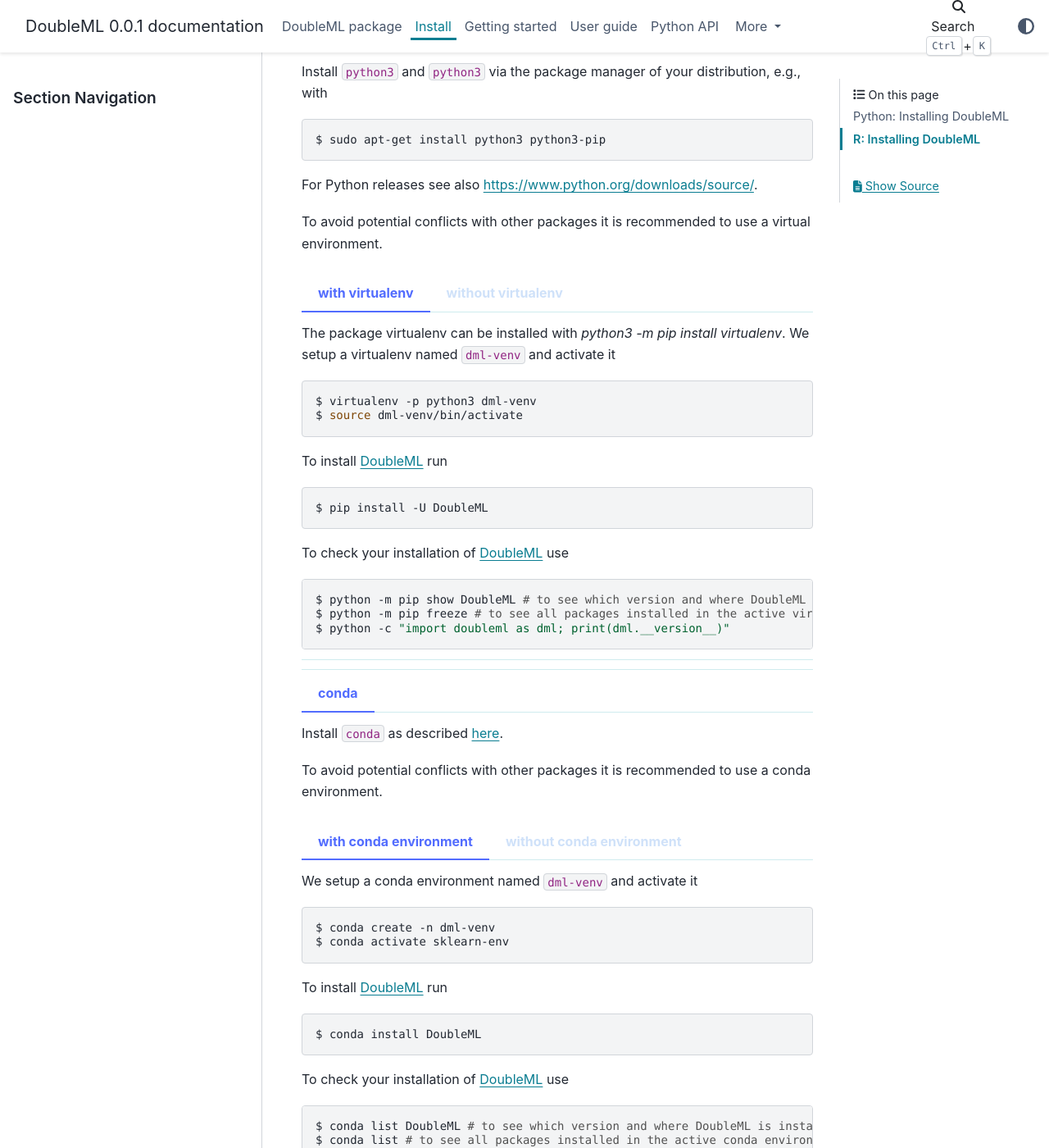
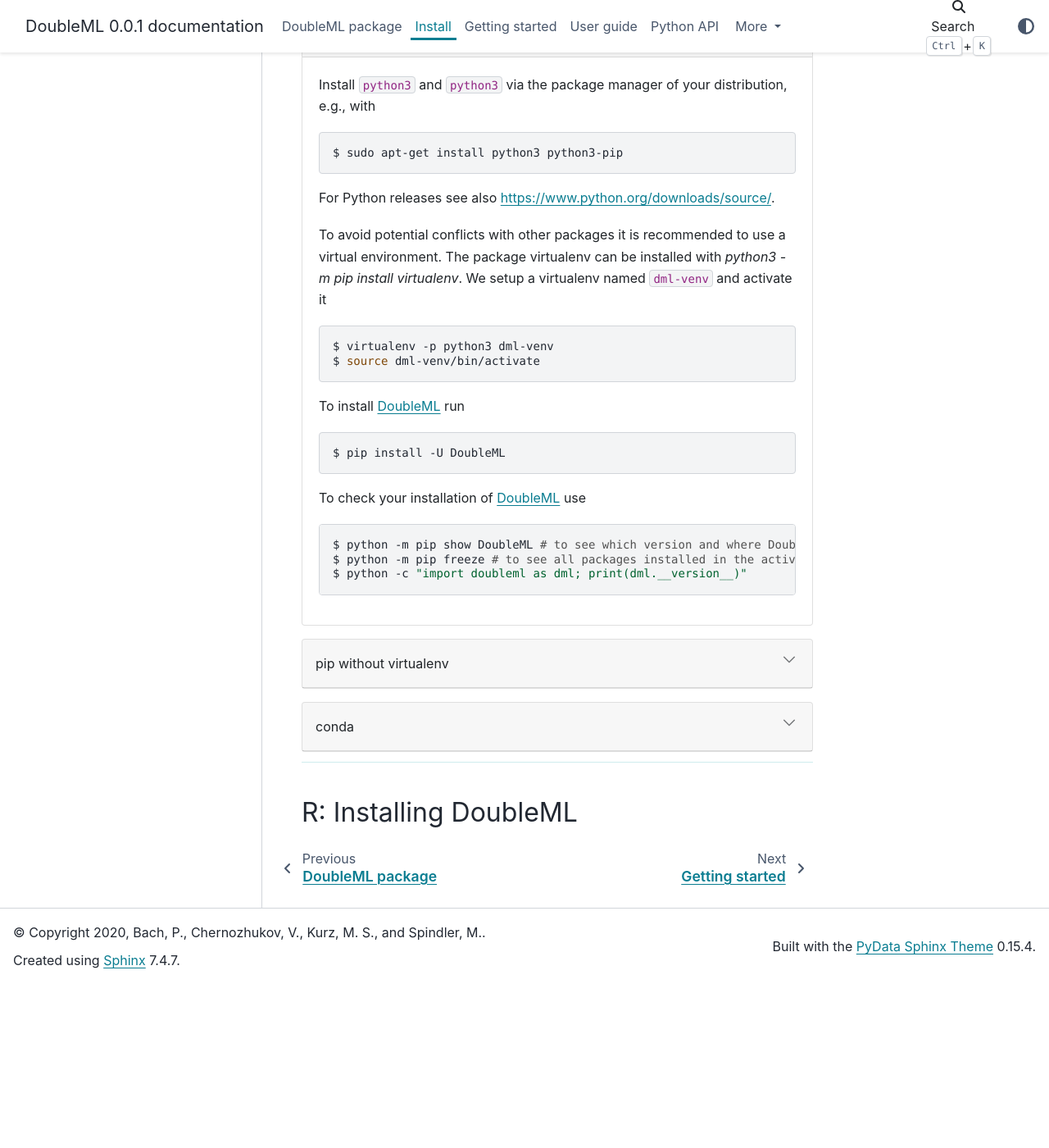
Before and after one commit to DoubleML/doubleml-for-py, a Sphinx documentation site: the page built from doc/intro/install.rst, in a window 1280 px wide and 1400 px high, scrolled down 840 px. Shown: the whole window at 82% size. Built offline with Sphinx 7.4.7 and the PyData theme 0.15.4, drawn with Linux system fonts in a browser that asks for light colours; pages that are not in the unit, such as notebooks, are missing from menus; after the commit the page ends 2040 px from its top, so only the background shows below that; some of the changed lines change nothing that is shown; some of the changed text lies outside the part shown.

Commit message:
nested tabs are not supported, therefore switch to dropdowns

```diff
--- a/doc/intro/install.rst
+++ b/doc/intro/install.rst
@@ -26,7 +26,8 @@
 
 .. tabbed:: Linux
 
-    .. tabbed:: pip
+    .. dropdown:: pip with virtualenv
+        :open:
 
         Install ``python3`` and ``python3`` via the package manager of your distribution, e.g., with
 
@@ -37,54 +38,60 @@
         For Python releases see also `<https://www.python.org/downloads/source/>`_.
 
         To avoid potential conflicts with other packages it is recommended to use a virtual environment.
+        The package virtualenv can be installed with `python3 -m pip install virtualenv`.
+        We setup a virtualenv named ``dml-venv`` and activate it
 
-        .. tabbed:: with virtualenv
+        .. code-block:: Bash
 
-            The package virtualenv can be installed with `python3 -m pip install virtualenv`.
-            We setup a virtualenv named ``dml-venv`` and activate it
+            $ virtualenv -p python3 dml-venv
+            $ source dml-venv/bin/activate
 
-            .. code-block:: Bash
+        To install :ref:`DoubleML <doubleml_package>` run
 
-                $ virtualenv -p python3 dml-venv
-                $ source dml-venv/bin/activate
+        .. code-block:: Bash
 
-            To install :ref:`DoubleML <doubleml_package>` run
+            $ pip install -U DoubleML
 
-            .. code-block:: Bash
+        To check your installation of :ref:`DoubleML <doubleml_package>` use
 
-                $ pip install -U DoubleML
+        .. code-block:: Bash
 
-            To check your installation of :ref:`DoubleML <doubleml_package>` use
+            $ python -m pip show DoubleML # to see which version and where DoubleML is installed
+            $ python -m pip freeze # to see all packages installed in the active virtualenv
+            $ python -c "import doubleml as dml; print(dml.__version__)"
 
-            .. code-block:: Bash
+    .. dropdown:: pip without virtualenv
 
-                $ python -m pip show DoubleML # to see which version and where DoubleML is installed
-                $ python -m pip freeze # to see all packages installed in the active virtualenv
-                $ python -c "import doubleml as dml; print(dml.__version__)"
+        Install ``python3`` and ``python3`` via the package manager of your distribution, e.g., with
 
-        .. tabbed:: without virtualenv
+        .. code-block:: Bash
 
-            To install :ref:`DoubleML <doubleml_package>` run
+            $ sudo apt-get install python3 python3-pip
 
-            .. code-block:: Bash
+        For Python releases see also `<https://www.python.org/downloads/source/>`_.
 
-                $ pip3 install -U DoubleML
+        To install :ref:`DoubleML <doubleml_package>` run
 
-            To check your installation of :ref:`DoubleML <doubleml_package>` use
+        .. code-block:: Bash
 
-            .. code-block:: Bash
+            $ pip3 install -U DoubleML
 
-                $ python3 -m pip show DoubleML # to see which version and where DoubleML is installed
-                $ python3 -m pip freeze # to see all installed packages
-                $ python3 -c "import doubleml as dml; print(dml.__version__)"
+        To check your installation of :ref:`DoubleML <doubleml_package>` use
 
-    .. tabbed:: conda
+        .. code-block:: Bash
+
+            $ python3 -m pip show DoubleML # to see which version and where DoubleML is installed
+            $ python3 -m pip freeze # to see all installed packages
+            $ python3 -c "import doubleml as dml; print(dml.__version__)"
+
+    .. dropdown:: conda
 
         Install ``conda`` as described `here <https://docs.conda.io/projects/conda/en/latest/user-guide/install/>`_.
 
         To avoid potential conflicts with other packages it is recommended to use a conda environment.
 
-        .. tabbed:: with conda environment
+        .. dropdown:: with conda environment
+            :open:
 
             We setup a conda environment named ``dml-venv`` and activate it
 
@@ -107,7 +114,7 @@
                 $ conda list # to see all packages installed in the active conda environment
                 $ python -c "import doubleml as dml; print(dml.__version__)"
 
-        .. tabbed:: without conda environment
+        .. dropdown:: without conda environment
 
             To install :ref:`DoubleML <doubleml_package>` run
 
@@ -123,7 +130,9 @@
                 $ conda list # to see all installed packages
                 $ python -c "import doubleml as dml; print(dml.__version__)"
 
+.. tabbed:: Windows
 
+    asdflkjasdlkfjdsaf
 
 .. _install_r:
 
```
